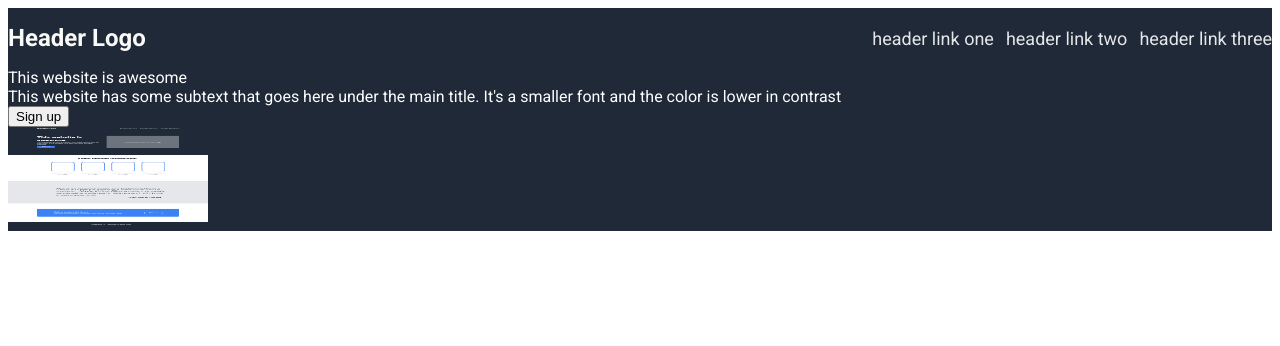
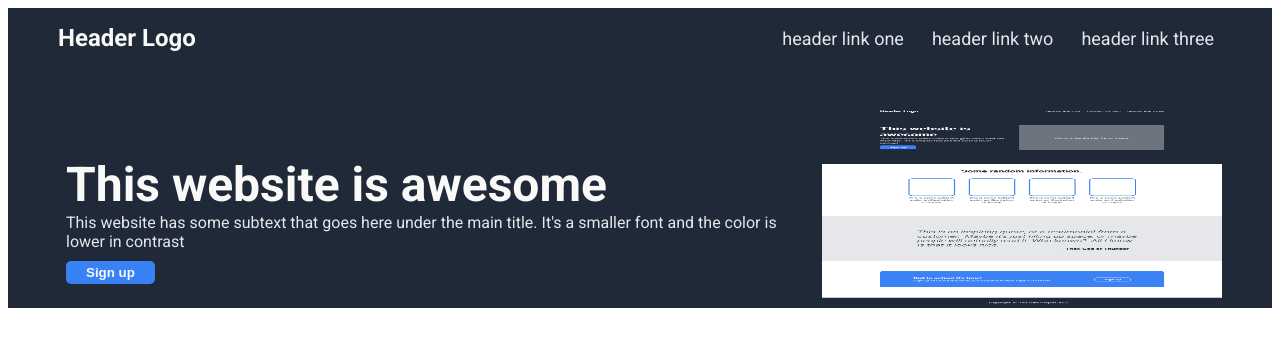
Before and after one commit to AlvaroJBurgos/landing-page, a plain HTML site: page resources/landing-page.html in a window 1280 px wide. Drawn offline with Linux system fonts and the light colour scheme.

Commit message:
Add html container for first section content and add css style to the elements

```diff
--- a/resources/css/style.css
+++ b/resources/css/style.css
@@ -3,11 +3,15 @@
 
 body {
     font-family: Roboto, sans-serif;
-    color: white;
+    /* color: white; */
+    box-sizing: border-box;
+
 }
 
 .first-section {
     background-color: #1F2937;
+    padding-left: 50px;
+    padding-right: 50px;
 }
 
 .header {
@@ -16,9 +20,25 @@ body {
     align-items: center;
 }
 
+.first-section .content {
+    display: flex;
+    justify-content: space-between;
+    gap: 30px;
+    margin-top: 40px;
+}
+
 h1 {
+    font-size: 24px;
+}
+
+h2 {
+    font-size: 48px;
+    font-weight: 900;
+    margin-bottom: 0px;
+}
+
+h1, h2, button {
     color: #F9FAF8;
-    font-size: 24px;
 }
 
 ul {
@@ -27,8 +47,26 @@ ul {
     gap: 12px;
 }
 
+a, .main-content {
+    color: #E5E7EB;
+    padding: 8px;
+}
+
 a {
     text-decoration: none;
-    color: #E5E7EB;
     font-size: 18px;
 }
+
+img {
+    display: flex;
+    flex: auto;
+}
+
+button {
+    background-color: #3882F6;
+    padding: 4px 20px;
+    border-radius: 5px;
+    border-style: none;
+    margin-top: 10px;
+    font-weight: 600;
+}
--- a/resources/landing-page.html
+++ b/resources/landing-page.html
@@ -11,19 +11,23 @@
 <body>
     <div class="first-section">
         <div class="header">
-            <h1 class="header">Header Logo</h1>
+            <h1>Header Logo</h1>
             <ul>
                 <li><a href="#">header link one</a></li>
                 <li><a href="#">header link two</a></li>
                 <li><a href="#">header link three</a></li>
             </ul>
         </div>
-        <div>This website is awesome
-            <div>This website has some subtext that goes here under the main title. It's a smaller font and the color is
-                lower in contrast</div>
-            <button>Sign up</button>
-        </div>
-        <div><img src="image.png" alt="this is a placeholder for an image" height="100" width="200">
+        <div class="content">
+            <div class="main-content">
+                <h2>This website is awesome</h2>
+                <div>This website has some subtext that goes here under the main title. It's a smaller font and the
+                    color is
+                    lower in contrast</div>
+                <button>Sign up</button>
+            </div>
+            <div><img src="image.png" alt="this is a placeholder for an image" height="200" width="400">
+            </div>
         </div>
     </div>
 </body>
```
